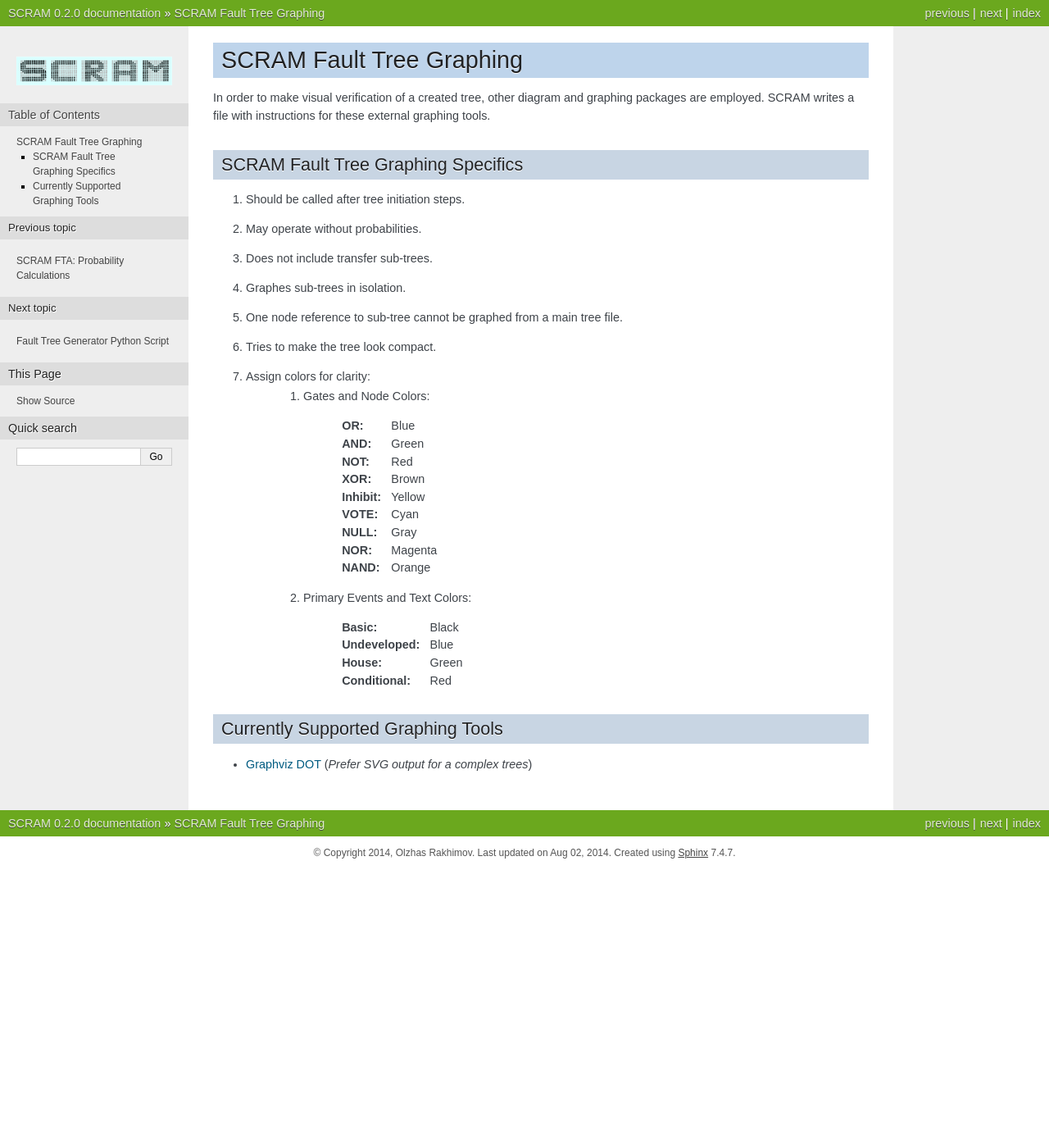
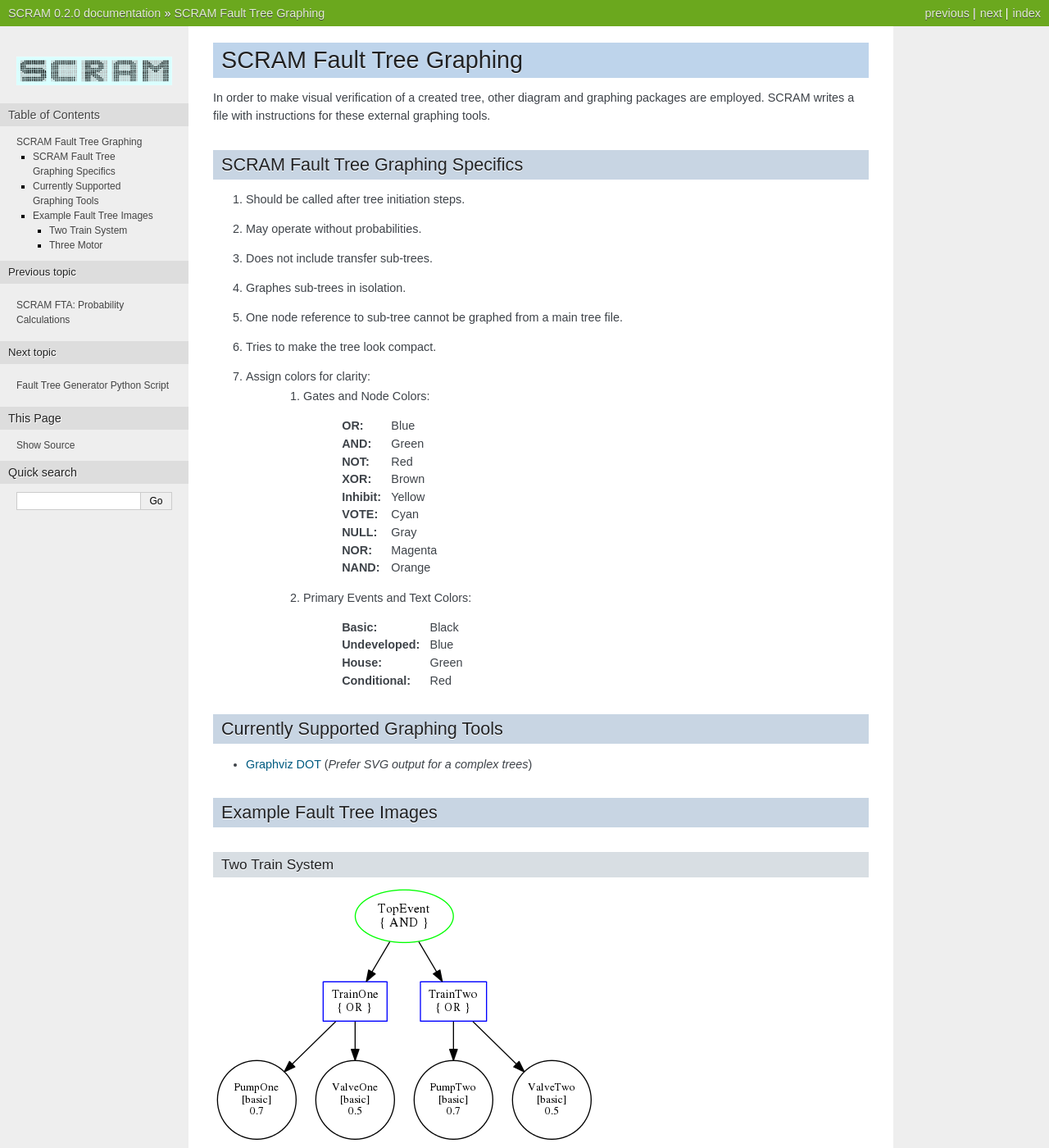
Before and after one commit to rakhimov/scram, a Sphinx documentation site: the page built from source/doc/fta_graphing.rst, in a window 1280 px wide and 1400 px high. Shown: the whole window at 82% size. Built offline with Sphinx 7.4.7, drawn with Linux system fonts in a browser that asks for light colours; formulas are drawn with MathJax 3.

Commit message:
Add pictures for graphing examples.

```diff
--- a/source/doc/fta_graphing.rst
+++ b/source/doc/fta_graphing.rst
@@ -40,3 +40,14 @@ Currently Supported Graphing Tools
 * `Graphviz DOT`_ (*Prefer SVG output for a complex trees*)
 
 .. _`Graphviz DOT`: http://www.graphviz.org
+
+Example Fault Tree Images
+=========================
+Two Train System
+----------------
+.. image:: two_train.png
+
+Three Motor
+-----------
+.. image:: three_motor.png
+.. image:: t.png
```
Also changed, not shown: source/doc/t.png (added), source/doc/three_motor.png (added), source/doc/two_train.png (added).
